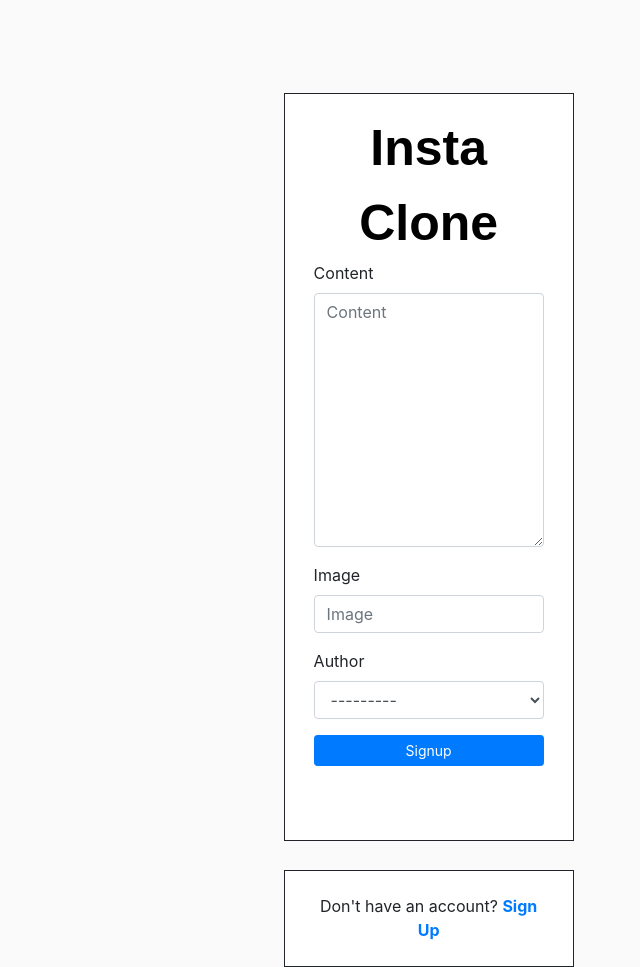
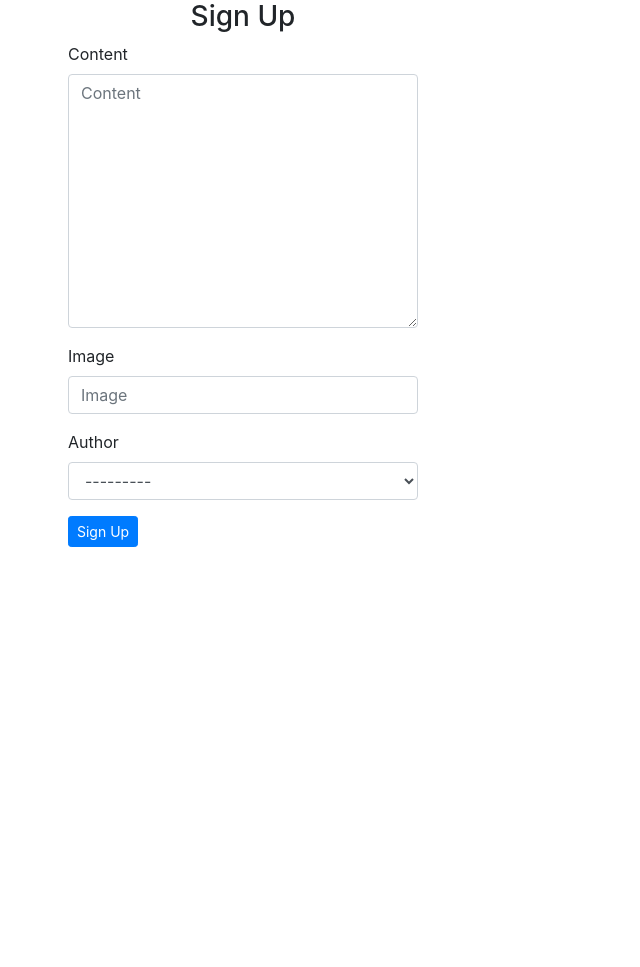
Before and after one commit to Mel-001/Instaclone, a Django app: template instagram/templates/registration/registration_form.html in a window 1280 px wide. Shown: the whole page, without its empty margins (397-1037 px from the left). After the commit the page ends 547 px from the top, so only its background shows below. Run offline with Django 4.2, Linux system fonts and the light colour scheme; the template is opened without the code that fills it: values that come from a table or form of the project are taken from there, others are empty; some libraries are stand-ins or nearby versions; some web fonts are replaced.

```diff
--- a/instagram/templates/profile.html
+++ b/instagram/templates/profile.html
@@ -7,8 +7,8 @@
 
 <div class="container">
  <div class="row">
-  <div class="col-md-4"></div>
-  <div class="col-md-8">
+  <div class="col-md-3"></div>
+  <div class="col-md-6">
    <div class="profile-pic">
     <h3><b>Username: <i>{{user.username}}</i></b></h3>
    </div>
--- a/instagram/templates/registration/login.html
+++ b/instagram/templates/registration/login.html
@@ -6,7 +6,7 @@
   <!-- Empty div -->
   <div class="col-md-3"></div>
   <div class="col-md-3 ig">
-    <img src="" style="height: 130%;" alt="">
+    <img src="/static/design-3061370_1920-removebg-preview.png" style="height: 130%;" alt="nh">
   </div>
   <div class="col-md-3 frm">
    {% if form.errors %}
--- a/instagram/templates/registration/registration_form.html
+++ b/instagram/templates/registration/registration_form.html
@@ -1,97 +1,40 @@
-{% extends 'registration/base.html' %}
+{%extends "registration/base.html"%}
 {% load bootstrap4 %}
 {% block content %}
-<div class="container-fluid">
+<div class="container">
   <div class="row">
     <!-- Empty div -->
-  <div class="col-md-3"></div>
-  <div class="col-md-3 ig">
-    <img src="" style="height: 130%;" alt="">
-  </div>
-  <div class="col-md-3 frm">
+    <div class="col-md-4"></div>
+    <div class="col-md-4">
       {% if form.errors %}
-   <p> Password or Username is incorrect </p>
+        <p> Some Information Might be Incorrect </p>
       {% endif %}
       <div class="panel panel-default">
+
+        <div class="panel-heading">
+          <h3 class="text-center">Sign Up</h3>
+        </div>
         <div class="panel-body">
-     <div class="brand">Insta Clone</h3>
-     </div>
 
-
-
-     <form action="/accounts/login/" method="post">
+          <form  action="/accounts/register/" method="post">
             {% csrf_token %}
-      {% bootstrap_form form%}
-
-      <div class="login-form">
+            {% bootstrap_form form %}
             <div class="form-group">
-        <input type="submit" class="login btn btn-primary btn-sm" value="Signup">
-
+              <input type="submit" class="btn btn-primary btn-sm" value="Sign Up">
             </div>
 
             <input type="hidden" name="next" value="{{next}}">
 
+          </form>
 
-     </form>
-    </div>
-
-
-
-   </div>
-
-   <div class="sign-up">
-    Don't have an account?
-    <a href="/accounts/register"><b>Sign Up</b></a>
         </div>
 
       </div>
 
     </div>
     <!-- empty div -->
- <div class="col-md-3"></div>
+    <div class="col-md-4"></div>
   </div>
 </div>
-<style>
- @import url('//fonts.cdnfonts.com/css/billabong');
-.container-fluid{
-  background-color: #fafafa;
-}
- .brand {
-  font-family: "billabong", sans-serif;
-  font-size: 50px;
-  position: relative;
-  color: #000000;
-  text-align: center;
-  font-weight: 900;
-  margin-top: 5%;
- }
-
- .panel-body {
-  background-color: rgb(255,255,255)
-;
-  border: 1px solid;
-  padding: 2% 10% 20% 10%;
-  margin-top: 10%;
- }
-
- .login {
-  width: 100%;
- }
- .ig{
-   margin-left: -20%;
- }
-.frm{
-  margin-left: 22%;
-  margin-top: 5%;
-}
- .sign-up {
-  background-color: #fff;
-  border: 1px solid;
-  padding: 8%;
-  margin-top: 10%;
-  text-align: center;
-
- }
-</style>
 
 {% endblock %}
```
Also changed, not shown: instagram/templates/index.html (+10 -10 lines), instagram/templates/navbar.html (+13 -12 lines). Lines whose indentation alone changed are shown as unchanged.
